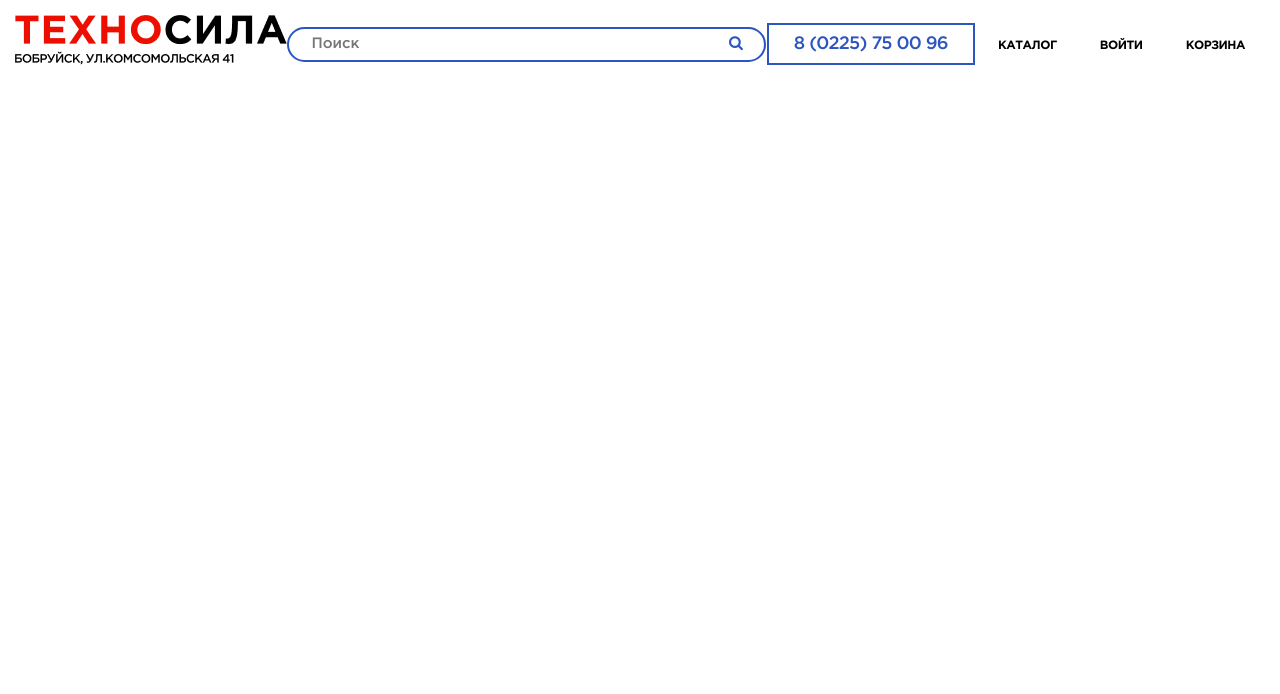
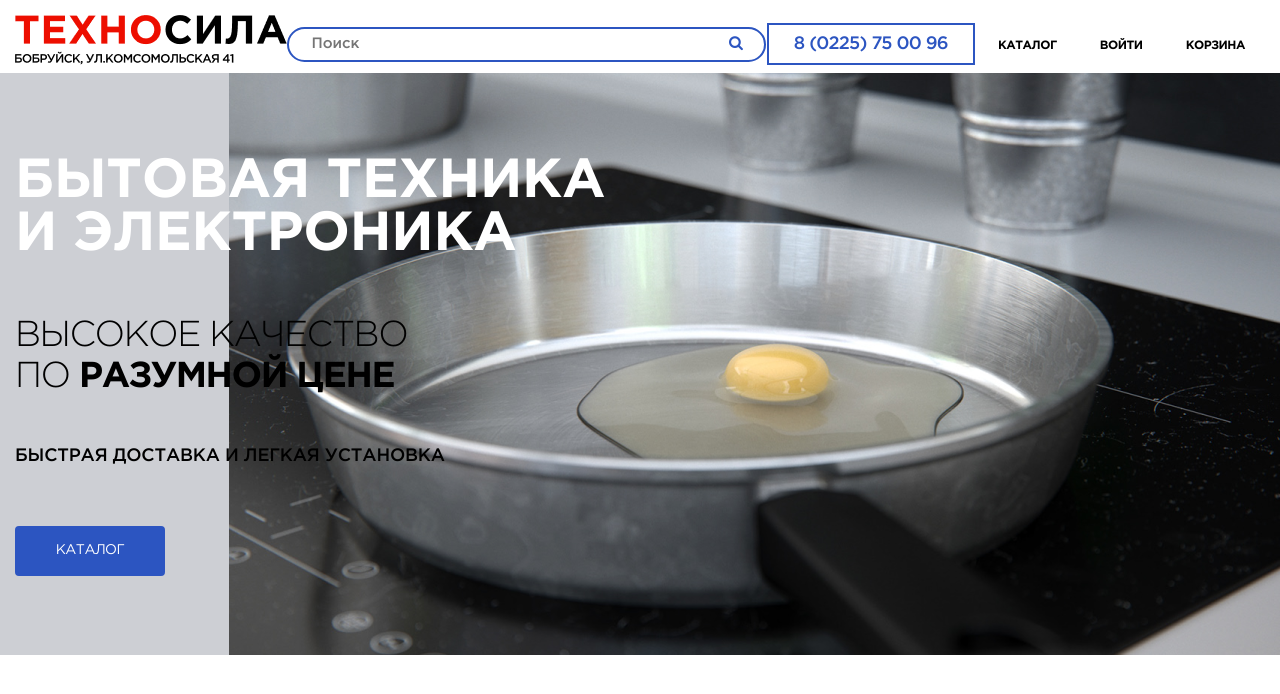
Before and after one commit to LytkinaOlga/project, a plain HTML site: page TechnoSila/index.html in a window 1280 px wide. Drawn offline with nearby package versions, Linux system fonts and the light colour scheme.

Commit message:
main screen

```diff
--- a/TechnoSila/css/style.css
+++ b/TechnoSila/css/style.css
@@ -23,12 +23,6 @@ body {
     line-height: 1.6;
     color:#000000;
 }
-
-
-
-
-
-
 /* Header */
 .header {
     background-color: #FFFFFF;
@@ -174,3 +168,67 @@ input{
     height: 615px;
     cursor: default;
 }
+.main__screen{
+    background: #CDCFD4 url('../images/header\ 1.png') no-repeat right ;
+    height: 600px;
+}
+.header__img{
+
+    position: relative;
+    width: 50%;
+    float: right;
+}
+.block__title {
+    width: 592px;
+    font-style: normal;
+    font-weight: bold;
+    font-size: 55px;
+    line-height: 53px;
+    letter-spacing: -0.005em;
+    text-transform: uppercase;
+    padding-top: 100px;
+    color: #FFFFFF;
+
+}
+
+.block__subtitle {
+    width: 409px;
+    font-family: Gotham Pro;
+    font-style: normal;
+    font-weight: 300;
+    font-size: 36px;
+    line-height: 41px;
+    letter-spacing: -0.04em;
+    text-transform: uppercase;
+    color: #000000;
+}
+
+.block__undertitle {
+
+    width: 430px;
+    font-family: Gotham Pro;
+    font-style: normal;
+    font-weight: 500;
+    font-size: 18px;
+    line-height: 20px;
+    letter-spacing: -0.01em;
+    text-transform: uppercase;
+    color: #000000;
+}
+.btn {
+    position: absolute;
+    width: 150px;
+    height: 50px;
+    border: 3px solid #2C55C1;
+    padding: 10px;
+    border-radius: 4px;
+    font-size: 14px;
+    font-weight: 400;
+    color: white;
+    text-transform: uppercase;
+    text-decoration: none;
+    text-align: center;
+    background-color: #2C55C1;
+    letter-spacing: -0.04em;
+    margin-top: 30px;
+}
--- a/TechnoSila/index.html
+++ b/TechnoSila/index.html
@@ -34,11 +34,19 @@
                     <a data-fancybox data-src="#modal" href="javascript:;" class="nav__link">Войти</a>
                     <a class="nav__link"href="#">Корзина</a>
                 </nav>
-
             </div>
         </div>
+    </header>
 
-    </header>
+    <div class="main__screen">
+        <div class ="container">
+            <h3 class="block__title">бытовая техника и электроника</h3>
+            <h4 class="block__subtitle">высокое качество по <span style="font-weight:bold">разумной цене</span></h4>
+            <h5 class="block__undertitle">быстрая доставка и легкая установка</h5>
+            <a class="btn" href="#">Каталог</a>
+        </div>
+
+    </div>
 
     <div id="modal">
         <h1>авторизация</h1>
@@ -66,6 +74,8 @@
 
 
 
+
+
     <script src="https://ajax.googleapis.com/ajax/libs/jquery/3.5.1/jquery.min.js"></script>
     <script src="../TechnoSila/js/jquery.fancybox.min.js"></script>
     <script src="../TechnoSila/js/main.js"></script>
```
Also changed, not shown: TechnoSila/images/header 1.png (added).
